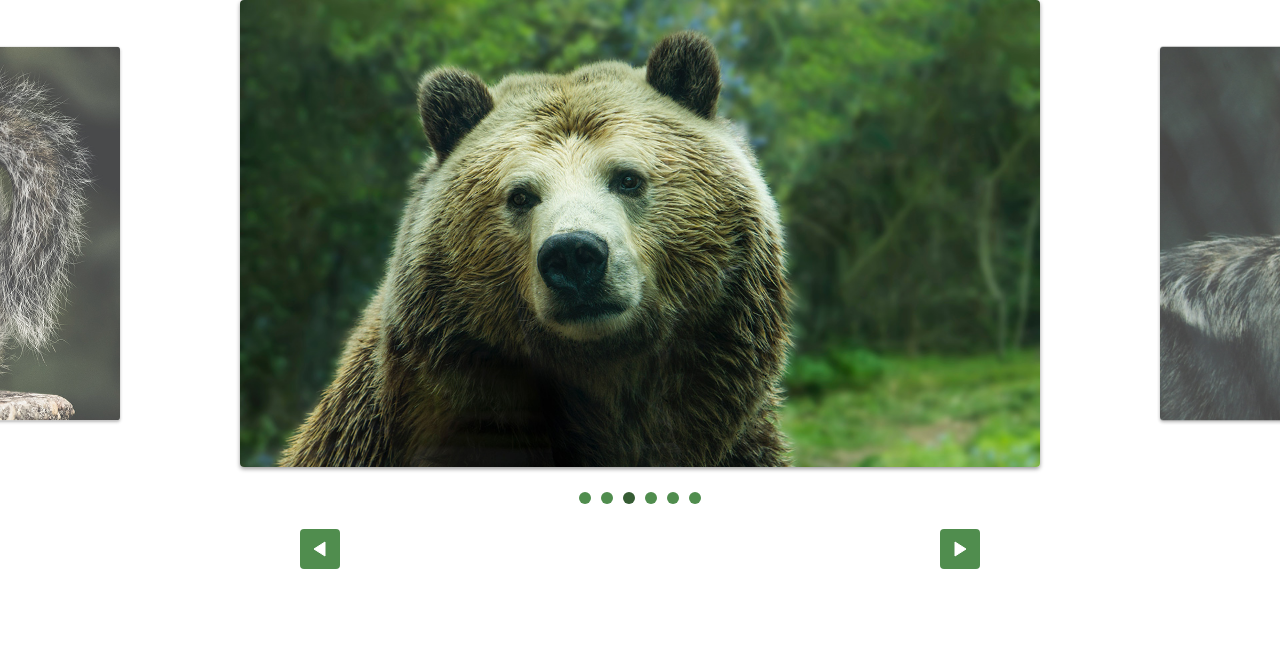
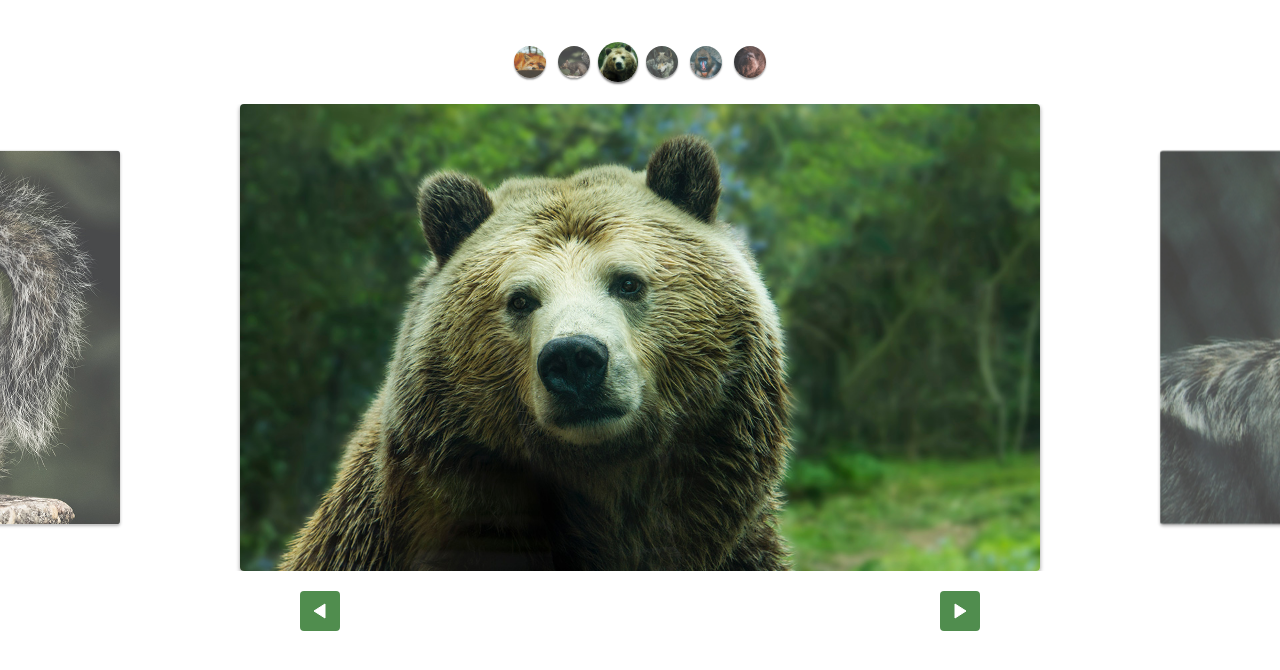
Before and after one commit to srpaulochagas/slide, a plain HTML site: page index.html in a window 1280 px wide. Drawn offline with Linux system fonts and the light colour scheme.

Commit message:
custom controls estilizados

```diff
--- a/css/style.css
+++ b/css/style.css
@@ -55,6 +55,7 @@ img {
   color: white;
   width: 40px;
   height: 40px;
+  margin-top: 20px;
   background: #508d4e url('../img/arrow.svg') center center no-repeat;
 }
 
@@ -84,3 +85,28 @@ img {
 [data-control='slide'] li a:hover {
   background: #365c34;
 }
+
+.custom-controls {
+  display: flex;
+  justify-content: center;
+  margin-top: 40px;
+  margin-bottom: 20px;
+  flex-wrap: wrap;
+}
+
+.custom-controls li {
+  opacity: 0.8;
+  transform: scale(0.8);
+  width: 40px;
+  height: 40px;
+  border-radius: 50%;
+  overflow: hidden;
+  margin: 2px;
+  box-shadow: 0 2px 2px rgba(0, 0, 0, 0.5);
+  transition: 0.3s;
+}
+
+.custom-controls li.active {
+  opacity: 1;
+  transform: scale(1);
+}
--- a/index.html
+++ b/index.html
@@ -7,6 +7,14 @@
     <link rel="stylesheet" href="/css/style.css" />
   </head>
   <body>
+    <ul class="custom-controls">
+      <li><img src="/img/foto1-thumb.jpg" alt="" /></li>
+      <li><img src="/img/foto2-thumb.jpg" alt="" /></li>
+      <li><img src="/img/foto3-thumb.jpg" alt="" /></li>
+      <li><img src="/img/foto4-thumb.jpg" alt="" /></li>
+      <li><img src="/img/foto5-thumb.jpg" alt="" /></li>
+      <li><img src="/img/foto6-thumb.jpg" alt="" /></li>
+    </ul>
     <div class="slide-wrapper">
       <ul class="slide">
         <li><img src="./img/foto1.jpg" alt="" /></li>
--- a/js/script.js
+++ b/js/script.js
@@ -1,6 +1,6 @@
-import { SlideNav } from './slide.js';
+import SlideNav from './slide.js';
 
 const slide = new SlideNav('.slide', '.slide-wrapper');
 slide.init();
 slide.addArrow('.prev', '.next');
-slide.addControl();
+slide.addControl('.custom-controls');
--- a/js/slide.js
+++ b/js/slide.js
@@ -1,5 +1,5 @@
 import debounce from './debounce.js';
-export default class Slide {
+export class Slide {
   constructor(slide, wrapper) {
     this.slide = document.querySelector(slide);
     this.wrapper = document.querySelector(wrapper);
@@ -153,7 +153,7 @@ export default class Slide {
   }
 }
 
-export class SlideNav extends Slide {
+export default class SlideNav extends Slide {
   constructor(slide, wrapper) {
     super(slide, wrapper);
     this.bindControlEvents();
```
